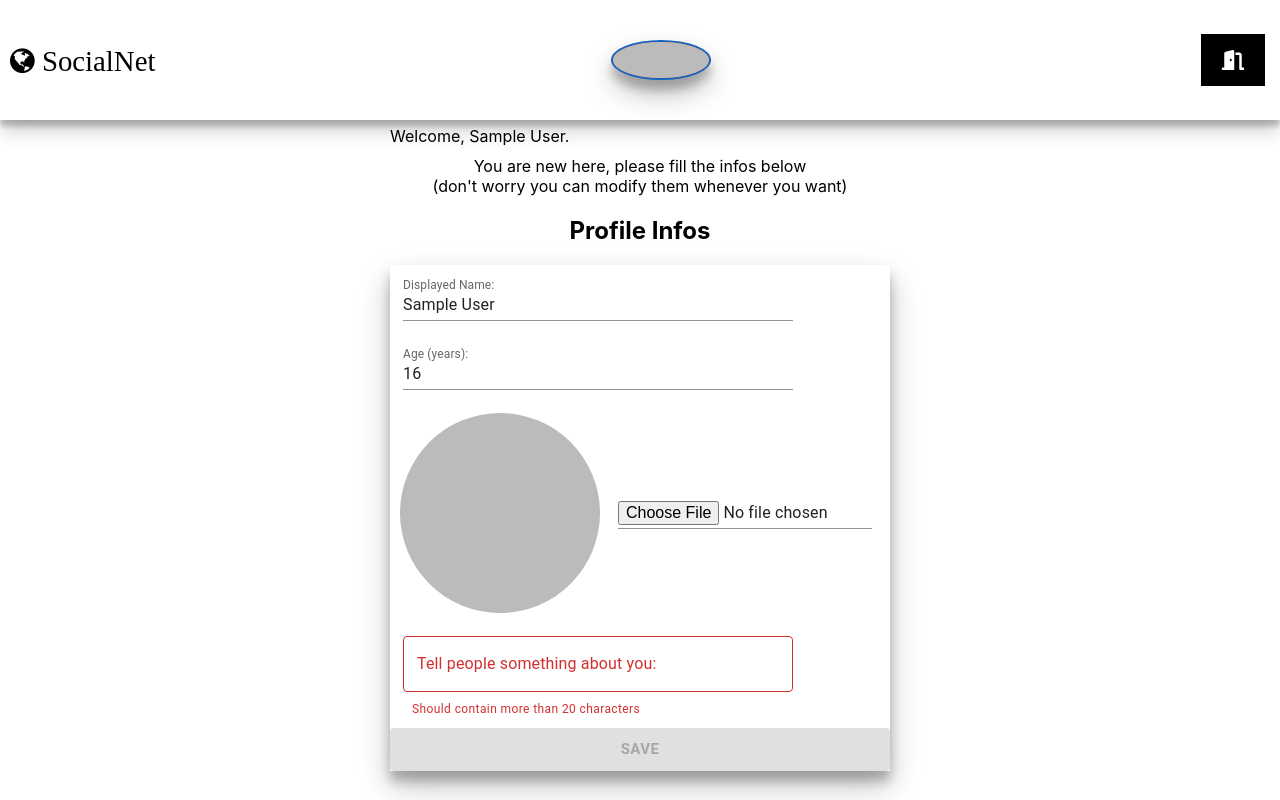
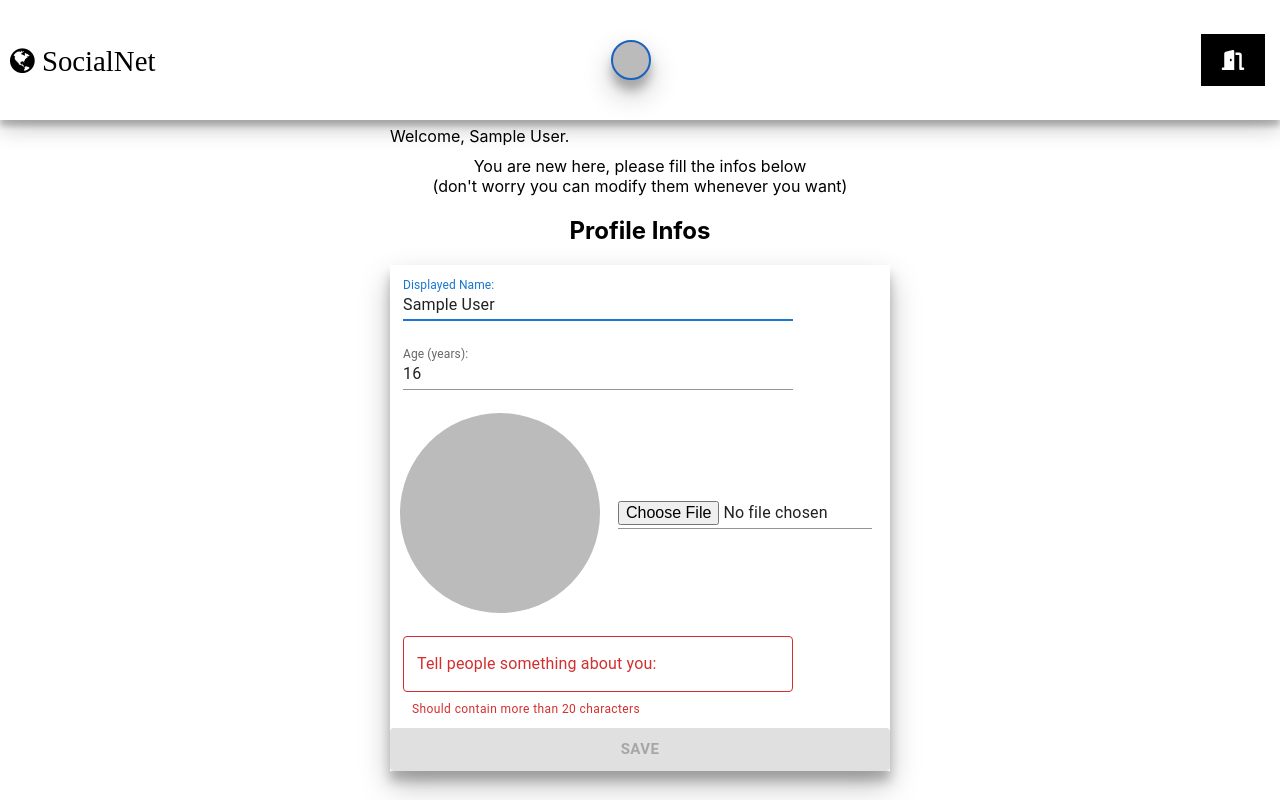
Before and after one commit to Adelinked/SocialNet, a Next.js app: page /auth/new-user in a window 1280 px wide. Built offline with nearby package versions, Linux system fonts and the light colour scheme; no server answers; sample sign-in values are in the browser's storage.

Commit message:
fix scroll

```diff
--- a/components/ComReactions.js
+++ b/components/ComReactions.js
@@ -21,7 +21,10 @@ export default function ComReactions(props) {
   useEffect(() => {
     getComReactions();
   }, []);
-
+  useEffect(() => {
+    const id = setInterval(getComReactions, 15000);
+    return () => clearInterval(id);
+  }, []);
   const getComReactions = async () => {
     try {
       const res = await axios.get(
--- a/components/CommentsPost.js
+++ b/components/CommentsPost.js
@@ -23,6 +23,12 @@ export default function CommentsPost(props) {
   useEffect(() => {
     getComments();
   }, [loading]);
+
+  useEffect(() => {
+    const id = setInterval(getComments, 15000);
+    return () => clearInterval(id);
+  }, []);
+
   const getComments = async () => {
     try {
       const res = await axios.get(`/api/posts/comments?postId=${postId}`);
--- a/components/Header.js
+++ b/components/Header.js
@@ -73,11 +73,7 @@ export default function Header() {
                   title={name + " (click to update your profile info)"}
                   alt=""
                   src={img}
-                  sx={{
-                    bgcolor: deepOrange[500],
-                    objectFit: "fill",
-                    width: "100px",
-                  }}
+                  sx={{ bgcolor: deepPurple[500] }}
                 >
                   {name[0]}
                 </Avatar>
--- a/components/ProfileForm.js
+++ b/components/ProfileForm.js
@@ -1,5 +1,5 @@
 import styles from "../styles/Profile.module.css";
-import { useState, useEffect } from "react";
+import { useState, useEffect, useCallback, useRef } from "react";
 import { useRouter } from "next/router";
 import { toast } from "react-toastify";
 import axios from "axios";
@@ -181,6 +181,14 @@ const ProfileForm = ({ formId, profileForm, forNewProfile = true }) => {
     setLoading(false);
     setFileUp(false);
   };
+  /*const nameInput = useCallback((inputElement) => {
+    if (inputElement) {
+      inputElement.focus();
+    }
+  }, []);*/
+  useEffect(() => {
+    document.getElementById("displayName").focus();
+  }, []);
   return (
     <div>
       {formId === "add-profile-form" ? (
--- a/styles/Comments.module.css
+++ b/styles/Comments.module.css
@@ -18,6 +18,7 @@
   background-color: white;
   overflow-y: auto;
   box-shadow: 0 10px 20px rgba(0, 0, 0, 0.19), 0 6px 6px rgba(0, 0, 0, 0.23);
+  transition: all 0.7s linear;
 }
 
 .commentForm {
--- a/styles/Home.module.css
+++ b/styles/Home.module.css
@@ -67,7 +67,6 @@
     flex-direction: row;
     overflow-x: auto;
     overflow-y: none;
-    background-color: aquamarine;
   }
   .postsContainer {
     width: 100%;
--- a/styles/Reaction.module.css
+++ b/styles/Reaction.module.css
@@ -20,6 +20,7 @@
 }
 .reactIcon {
   cursor: pointer;
+  transition: all 0.5s linear;
 }
 .peopleReacted {
   position: absolute;
--- a/styles/globals.css
+++ b/styles/globals.css
@@ -45,11 +45,11 @@ a {
   cursor: pointer;
 }
 .header-avatar {
-  width: 90px;
-  height: 70px;
+  width: 70px;
+  height: 65px;
   margin-left: 25px;
-  border-radius: 20%;
-  object-fit: cover;
+  /*border-radius: 20%;
+  object-fit: fill;*/
   border: 2px solid #1565c0;
   box-shadow: 0 14px 28px rgba(0, 0, 0, 0.25), 0 10px 10px rgba(0, 0, 0, 0.22);
 }
```
Also changed, not shown: pages/index.js (+1 -9 lines).
